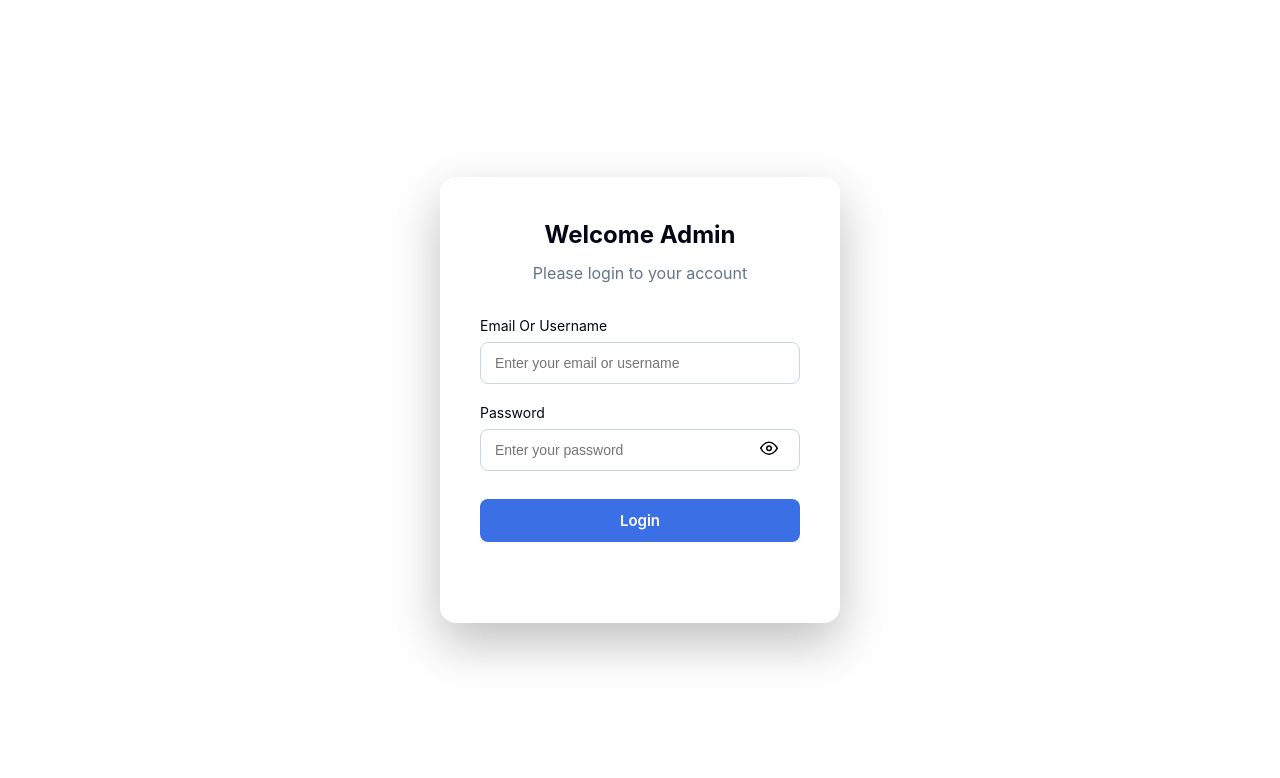
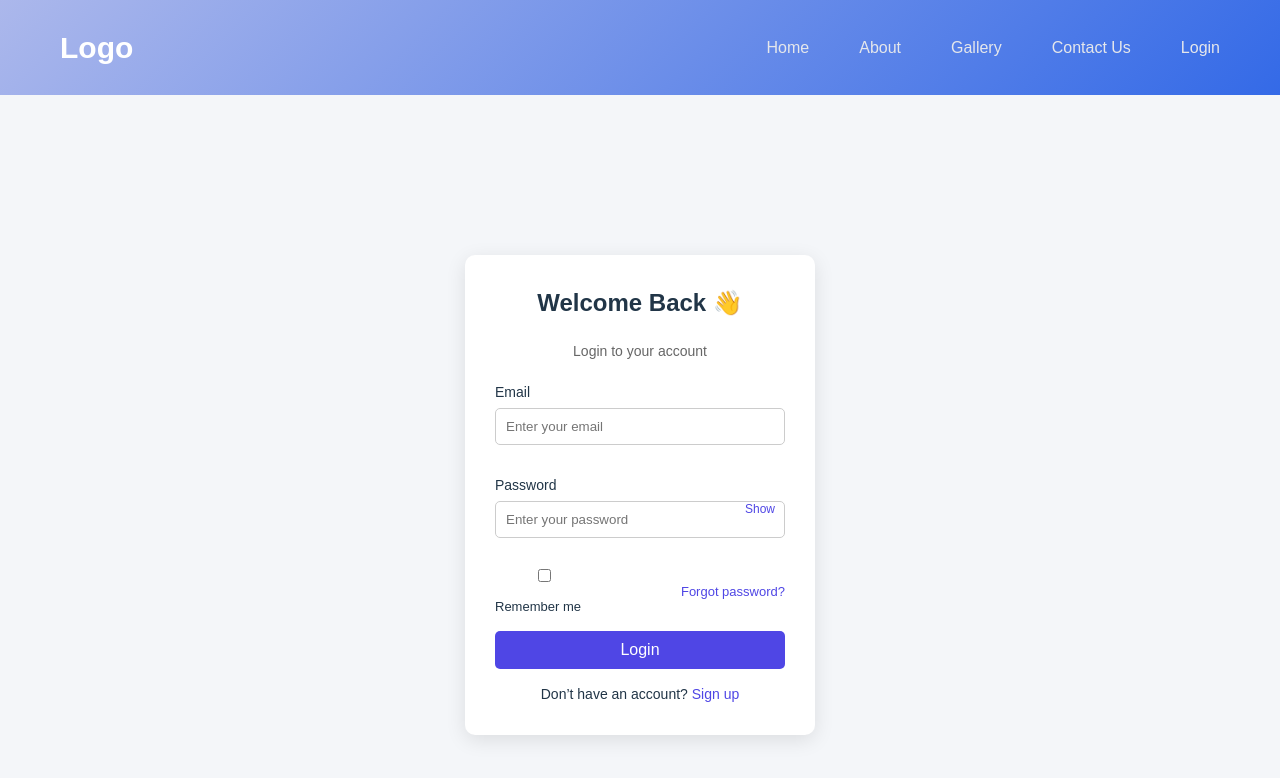
Before and after one commit to taranveersingh1313/harrai-carwash, a React (Vite) app: page /login in a window 1280 px wide. Shown: the top 778 px of the page. Built offline with nearby package versions, Linux system fonts and the light colour scheme.

Commit message:
cutomer login page added

```diff
--- a/src/App.tsx
+++ b/src/App.tsx
@@ -6,22 +6,25 @@ import { Routes, Route, useLocation } from "react-router-dom";
 import Header from "./layouts/header";
 import Footer from "./layouts/Footer";
 import Home from "./Home";
-import Login from "./admin/pages/Login";
+import AdminLogin from "./admin/pages/Login";
+import Login from "./pages/Login";
 import AdminApp from "./admin/AdminApp";
 
 function App() {
   const location = useLocation();
+  const isAdminLoginPage = location.pathname === "/admin/login";
   const isLoginPage = location.pathname === "/login";
   const isAdminPage = location.pathname.startsWith("/admin");
 
   return (
     <>
       {/* Hide header/footer on admin + login */}
-      {!isLoginPage && !isAdminPage && <Header />}
+      {!isAdminLoginPage && !isAdminPage && <Header />}
 
       <Routes>
         <Route path="/" element={<Home />} />
         <Route path="/login" element={<Login />} />
+        <Route path="/admin/login" element={<AdminLogin />} />
 
         {/* ✅ ADMIN ROUTE */}
         <Route path="/admin/*" element={<AdminApp />} />
--- a/src/admin/pages/Login.tsx
+++ b/src/admin/pages/Login.tsx
@@ -3,7 +3,7 @@ import { useNavigate } from "react-router-dom";
 import { FiEye, FiEyeOff } from "react-icons/fi";
 import "../assets/css/admin.css";
 
-const Login: React.FC = () => {
+const AdminLogin: React.FC = () => {
   const navigate = useNavigate();
 
   const [email, setEmail] = useState("");
@@ -127,4 +127,4 @@ const Login: React.FC = () => {
   );
 };
 
-export default Login;
+export default AdminLogin;
--- a/src/admin/routes/ProtectedRoute.tsx
+++ b/src/admin/routes/ProtectedRoute.tsx
@@ -4,7 +4,7 @@ const ProtectedRoute = ({ children }) => {
   const token = localStorage.getItem("token");
 
   if (!token) {
-    return <Navigate to="/login" replace />;
+    return <Navigate to="/admin/login" replace />;
   }
 
   return children;
--- a/src/admin/routes/authRoutes.tsx
+++ b/src/admin/routes/authRoutes.tsx
@@ -1,11 +1,11 @@
 
-import Login from "../pages/Login";
+import AdminLogin from "../pages/Login";
 
 
 const AuthRoutes = [
   {
-    path: "/login",
-    element: <Login />,
+    path: "/admin/login",
+    element: <AdminLogin />,
   },
 
 ];
--- /dev/null
+++ b/src/assets/css/Login.css
@@ -0,0 +1,108 @@
+body {
+  margin: 0;
+  font-family: Arial, sans-serif;
+  background: #f4f6f9;
+}
+
+.login-container {
+  height: 100vh;
+  display: flex;
+  justify-content: center;
+  align-items: center;
+}
+
+.login-form {
+  width: 350px;
+  background: #fff;
+  padding: 30px;
+  border-radius: 10px;
+  box-shadow: 0 5px 20px rgba(0, 0, 0, 0.1);
+}
+
+.login-form h2 {
+  text-align: center;
+  margin-bottom: 20px;
+}
+
+.login-form input {
+  width: 100%;
+  padding: 10px;
+  margin-bottom: 15px;
+  border-radius: 5px;
+  border: 1px solid #ccc;
+}
+
+.login-form button {
+  width: 100%;
+  padding: 10px;
+  background: #4f46e5;
+  color: white;
+  border: none;
+  border-radius: 5px;
+  cursor: pointer;
+}
+
+.login-form button:hover {
+  background: #4338ca;
+}
+
+.error {
+  color: red;
+  margin-bottom: 10px;
+  text-align: center;
+}
+
+.subtitle {
+  text-align: center;
+  margin-bottom: 20px;
+  color: #666;
+  font-size: 14px;
+}
+
+.input-group {
+  margin-bottom: 15px;
+}
+
+.input-group label {
+  display: block;
+  margin-bottom: 5px;
+  font-size: 14px;
+}
+
+.password-wrapper {
+  position: relative;
+}
+
+.toggle-password {
+  position: absolute;
+  right: 10px;
+  top: 8px;
+  cursor: pointer;
+  font-size: 12px;
+  color: #4f46e5;
+}
+
+.login-options {
+  display: flex;
+  justify-content: space-between;
+  align-items: center;
+  font-size: 13px;
+  margin-bottom: 15px;
+}
+
+.signup-link {
+  text-align: center;
+  margin-top: 15px;
+  font-size: 14px;
+}
+
+.signup-link a,
+.forgot {
+  color: #4f46e5;
+  text-decoration: none;
+}
+
+.signup-link a:hover,
+.forgot:hover {
+  text-decoration: underline;
+}
--- a/src/layouts/header.tsx
+++ b/src/layouts/header.tsx
@@ -11,6 +11,7 @@ const Header = () => {
           <a href="/about">About</a>
           <a href="/gallery">Gallery</a>
           <a href="/contact">Contact Us</a>
+          <a href="/login">Login</a>
         </nav>
       </div>
     </header>
--- /dev/null
+++ b/src/pages/Login.tsx
@@ -0,0 +1,118 @@
+import { useState } from "react";
+import { useNavigate, Link } from "react-router-dom";
+import "../assets/css/login.css";
+
+export default function Login() {
+  const [email, setEmail] = useState("");
+  const [password, setPassword] = useState("");
+  const [remember, setRemember] = useState(false);
+  const [showPassword, setShowPassword] = useState(false);
+  const [loading, setLoading] = useState(false);
+  const [error, setError] = useState("");
+
+  const navigate = useNavigate();
+
+  const handleSubmit = async (e) => {
+    e.preventDefault();
+    setError("");
+    setLoading(true);
+
+    try {
+      const res = await fetch("http://localhost:5000/api/login", {
+        method: "POST",
+        headers: {
+          "Content-Type": "application/json",
+        },
+        body: JSON.stringify({ email, password }),
+      });
+
+      const data = await res.json();
+
+      if (!res.ok) {
+        throw new Error(data.message || "Login failed");
+      }
+
+      if (remember) {
+        localStorage.setItem("token", data.token);
+      } else {
+        sessionStorage.setItem("token", data.token);
+      }
+
+      navigate("/dashboard");
+
+    } catch (err) {
+      setError(err.message);
+    } finally {
+      setLoading(false);
+    }
+  };
+
+  return (
+    <div className="login-container">
+      <form className="login-form" onSubmit={handleSubmit}>
+        <h2>Welcome Back 👋</h2>
+        <p className="subtitle">Login to your account</p>
+
+        {error && <p className="error">{error}</p>}
+
+        {/* Email */}
+        <div className="input-group">
+          <label>Email</label>
+          <input
+            type="email"
+            placeholder="Enter your email"
+            value={email}
+            onChange={(e) => setEmail(e.target.value)}
+            required
+          />
+        </div>
+
+        {/* Password */}
+        <div className="input-group">
+          <label>Password</label>
+          <div className="password-wrapper">
+            <input
+              type={showPassword ? "text" : "password"}
+              placeholder="Enter your password"
+              value={password}
+              onChange={(e) => setPassword(e.target.value)}
+              required
+            />
+            <span
+              className="toggle-password"
+              onClick={() => setShowPassword(!showPassword)}
+            >
+              {showPassword ? "Hide" : "Show"}
+            </span>
+          </div>
+        </div>
+
+        {/* Remember + Forgot */}
+        <div className="login-options">
+          <label className="remember">
+            <input
+              type="checkbox"
+              checked={remember}
+              onChange={() => setRemember(!remember)}
+            />
+            Remember me
+          </label>
+
+          <Link to="/forgot-password" className="forgot">
+            Forgot password?
+          </Link>
+        </div>
+
+        <button type="submit" disabled={loading}>
+          {loading ? "Logging in..." : "Login"}
+        </button>
+
+        {/* Signup Link */}
+        <div className="signup-link">
+          Don’t have an account?{" "}
+          <Link to="/signup">Sign up</Link>
+        </div>
+      </form>
+    </div>
+  );
+}
```
